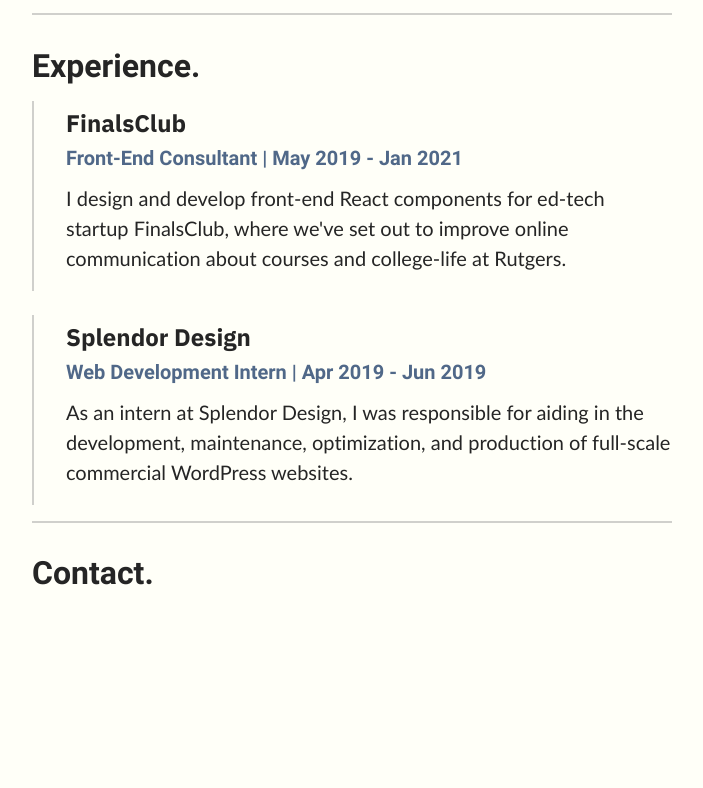
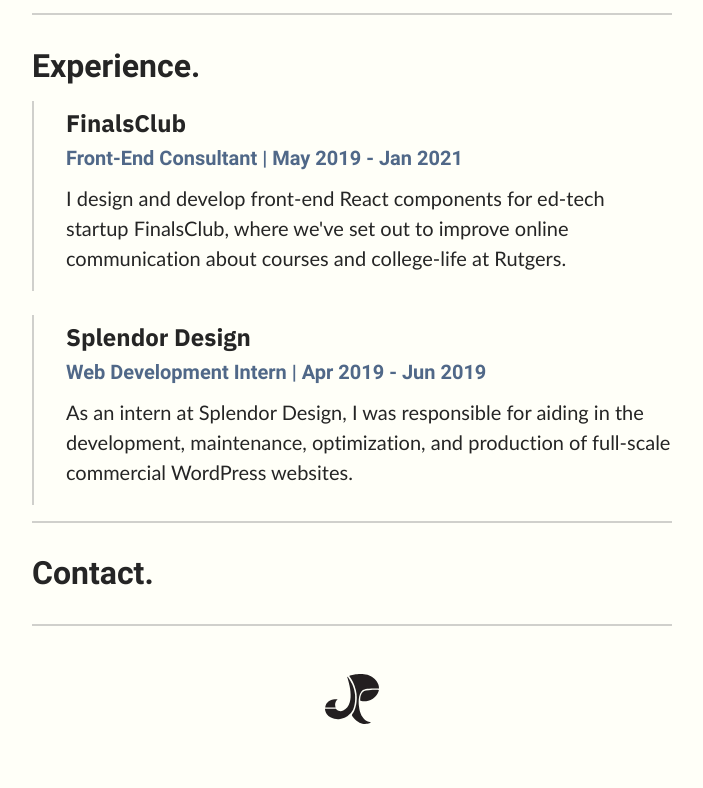
Before and after one commit to imjackson/jacksongpack.com, a plain HTML site: page index.html in a window 1280 px wide. Shown: the part 942-1730 px from the top of the page, without its empty margins (288-991 px from the left). Before the commit the page ends 1550 px from the top, so only its background shows below. Drawn offline with Linux system fonts and the light colour scheme.

Commit message:
[index.html/style.css] style footer / footer logo

```diff
--- a/css/style.css
+++ b/css/style.css
@@ -47,6 +47,21 @@
     margin: 1rem 0;
     border: none;
     background-color: rgba(145, 145, 145, 0.425);
+}
+
+/* footer */
+footer {
+    width: 100%;
+    display: flex;
+    flex-flow: column nowrap;
+    align-items: center;
+    justify-content: center;
+    padding: 2rem 0 4rem 0;
+}
+#footer_logo {
+    height: 50px;
+    width: auto;
+    margin: 0;
 }
 
 
--- a/index.html
+++ b/index.html
@@ -93,9 +93,13 @@
                 <section>
                     <h2>Contact.</h2>
                 </section>
+                <hr />
             </div>
             <div class="side_track"></div>
         </div>
     </main>
+    <footer>
+        <img src="assets/images/logo.svg" id="footer_logo" alt="Logo."/>
+    </footer>
     </body>
 </html>
```
